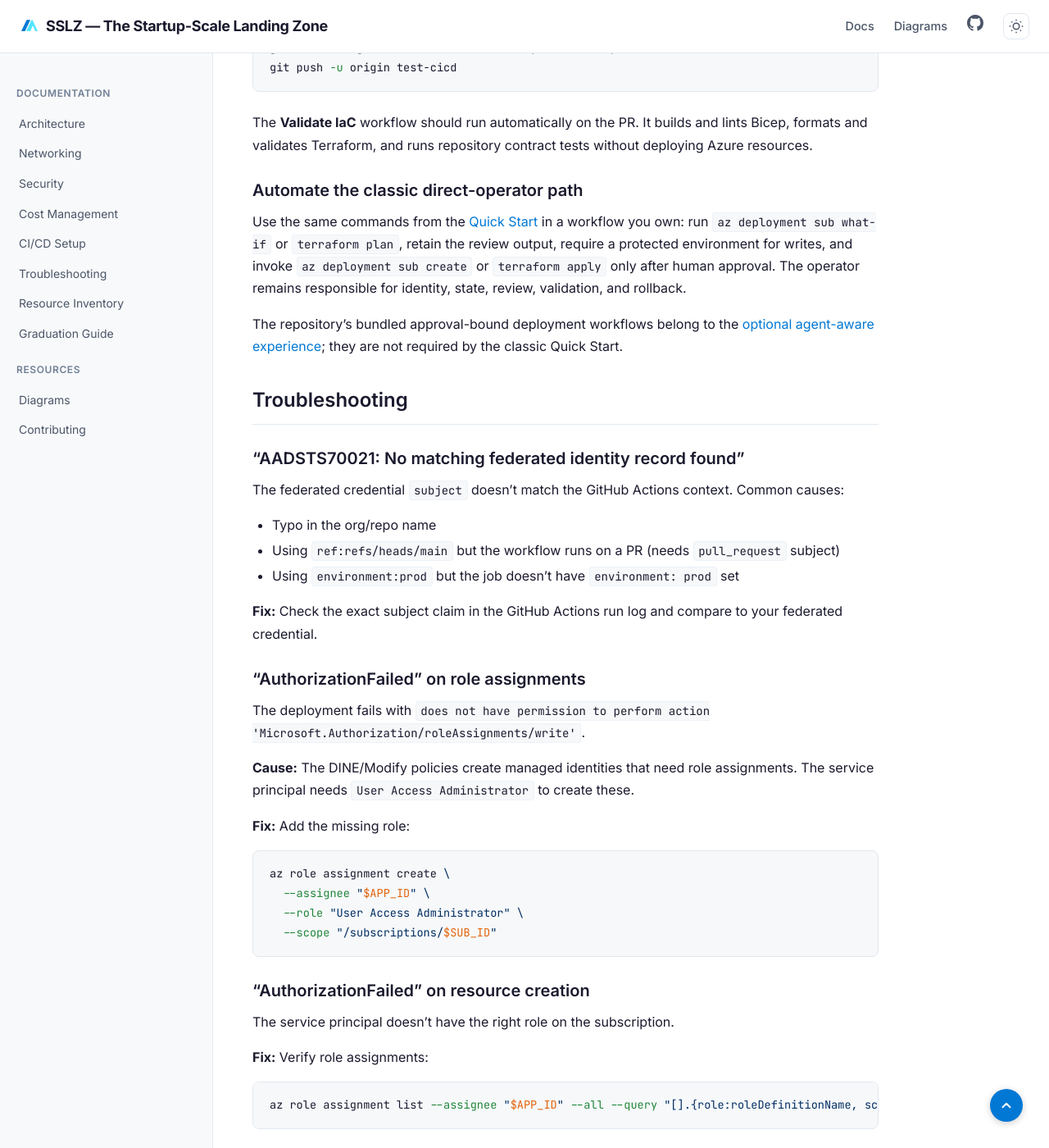
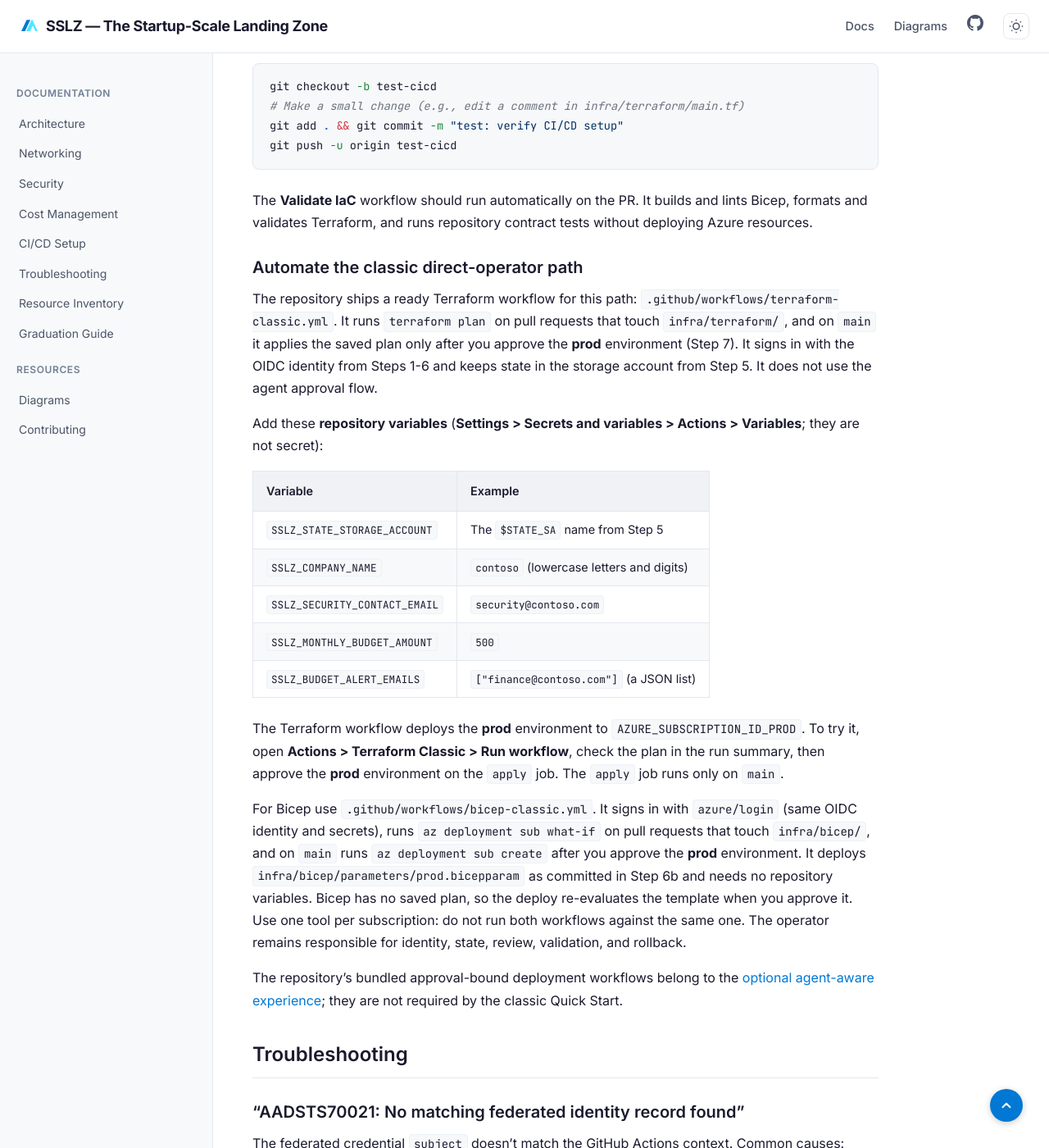
Before and after one commit to ricmmartins/sslz, a Jekyll site: the page built from docs/ci-cd-setup.md, in a window 1280 px wide and 1400 px high, scrolled down 7735 px. Shown: the whole window at 82% size. Built offline with Jekyll 4.4.1, drawn with Linux system fonts in a browser that asks for light colours; some of the changed text lies outside the part shown.

Commit message:
ci: classic Terraform and Bicep workflows (#94)
* ci: add classic Terraform plan/apply workflow and document it

* ci: fail early with a clear message when repository variables are missing

* ci: add classic Bicep what-if/deploy workflow and document it

```diff
--- a/docs/ci-cd-setup.md
+++ b/docs/ci-cd-setup.md
@@ -18,7 +18,8 @@
 |---|---|---|
 | **Validate IaC** (bundled) | Automatically on every pull request | Nothing from Azure. It builds, lints and validates the code only. |
 | **Deploy workflows** (`deploy-bicep.yml`, `deploy-terraform.yml`) | Only when you start them in **Actions > Run workflow** | The four secrets from Step 6 and an approved plan from the [agent path](https://startupscalelanding.zone/agent/docs/approved-deployment-integration/). Without that plan they refuse to run. |
-| **Your own deploy workflow** (classic path) | You decide: for example plan on pull request, apply after approval on `main` | The identity, state and secrets from Steps 1-7. The repository does not ship this workflow. |
+| **Terraform Classic** (`terraform-classic.yml`) | Plan on pull requests, apply on `main` after you approve the `prod` environment | The identity, state and secrets from Steps 1-7, plus the repository variables listed in Step 8. |
+| **Bicep Classic** (`bicep-classic.yml`) | What-if on pull requests, deploy on `main` after you approve the `prod` environment | The identity and secrets from Steps 1-4, 6, 6b and 7. No Terraform state needed. |
 
 Steps 1-7 prepare the identity, the Terraform state and the secrets. Step 8 proves the automatic validation works. It does not sign in to Azure, so the first real test of the Azure login happens in a deploy run.
 
@@ -275,10 +276,30 @@
 
 ### Automate the classic direct-operator path
 
-Use the same commands from the [Quick Start](https://startupscalelanding.zone/#quick-start) in a workflow you own: run
-`az deployment sub what-if` or `terraform plan`, retain the review output, require a protected environment for writes,
-and invoke `az deployment sub create` or `terraform apply` only after human approval. The operator remains responsible
-for identity, state, review, validation, and rollback.
+The repository ships a ready Terraform workflow for this path: `.github/workflows/terraform-classic.yml`. It runs
+`terraform plan` on pull requests that touch `infra/terraform/`, and on `main` it applies the saved plan only after you
+approve the **prod** environment (Step 7). It signs in with the OIDC identity from Steps 1-6 and keeps state in the
+storage account from Step 5. It does not use the agent approval flow.
+
+Add these **repository variables** (**Settings > Secrets and variables > Actions > Variables**; they are not secret):
+
+| Variable | Example |
+|---|---|
+| `SSLZ_STATE_STORAGE_ACCOUNT` | The `$STATE_SA` name from Step 5 |
+| `SSLZ_COMPANY_NAME` | `contoso` (lowercase letters and digits) |
+| `SSLZ_SECURITY_CONTACT_EMAIL` | `security@contoso.com` |
+| `SSLZ_MONTHLY_BUDGET_AMOUNT` | `500` |
+| `SSLZ_BUDGET_ALERT_EMAILS` | `["finance@contoso.com"]` (a JSON list) |
+
+The Terraform workflow deploys the **prod** environment to `AZURE_SUBSCRIPTION_ID_PROD`. To try it, open **Actions > Terraform
+Classic > Run workflow**, check the plan in the run summary, then approve the **prod** environment on the `apply` job. The
+`apply` job runs only on `main`.
+
+For Bicep use `.github/workflows/bicep-classic.yml`. It signs in with `azure/login` (same OIDC identity and secrets),
+runs `az deployment sub what-if` on pull requests that touch `infra/bicep/`, and on `main` runs `az deployment sub create`
+after you approve the **prod** environment. It deploys `infra/bicep/parameters/prod.bicepparam` as committed in Step 6b and
+needs no repository variables. Bicep has no saved plan, so the deploy re-evaluates the template when you approve it.
+Use one tool per subscription: do not run both workflows against the same one. The operator remains responsible for identity, state, review, validation, and rollback.
 
 The repository's bundled approval-bound deployment workflows belong to the
 [optional agent-aware experience](https://startupscalelanding.zone/agent/docs/approved-deployment-integration/); they are not
```
Also changed, not shown: .github/workflows/bicep-classic.yml (added), .github/workflows/terraform-classic.yml (added).
